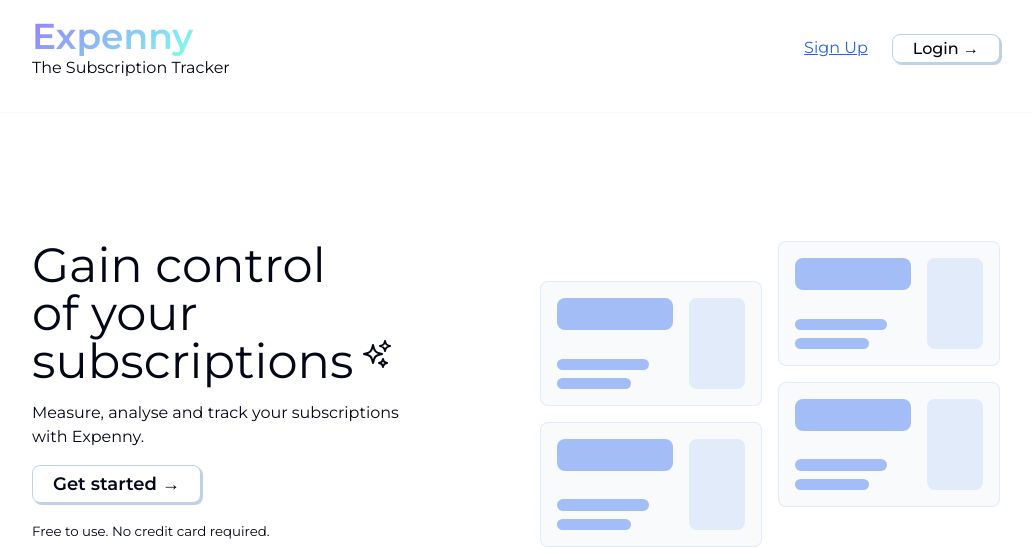
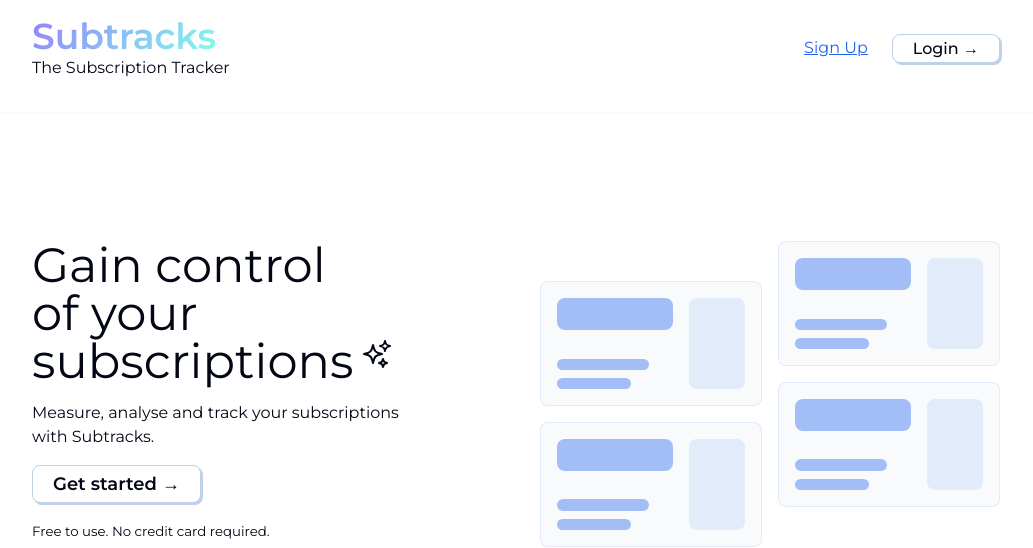
Before and after one commit to LabibaHaque29/Expenny, a Next.js app: page / in a window 1280 px wide. Shown: the top 548 px of the page, without its empty margins (124-1157 px from the left). Built offline with nearby package versions, Linux system fonts and the light colour scheme; no server answers.

Commit message:
changed Page title and name

```diff
--- a/app/layout.js
+++ b/app/layout.js
@@ -6,7 +6,7 @@
 import { AuthProvider } from "@/context/AuthContext";
 
 export const metadata = {
-  title: "Expenny · The Subscription Tracker",
+  title: "Subtracks · The Subscription Tracker",
   description: "Track all your subscription analytics!",
 };
 
@@ -15,7 +15,7 @@
     <header>
       <div>
         <Link href={'/'}>
-          <h1 className="text-gradient">Expenny</h1>
+          <h1 className="text-gradient">Subtracks</h1>
         </Link>
         <p>The Subscription Tracker</p>
       </div>
--- a/components/Hero.jsx
+++ b/components/Hero.jsx
@@ -9,7 +9,7 @@
                     Gain control<br />of your<br />subscriptions
                     <svg xmlns="http://www.w3.org/2000/svg" fill="none" viewBox="0 0 24 24" strokeWidth="1.5" stroke="#030615" className="size-6"><path strokeLinecap="round" strokeLinejoin="round" d="M9.813 15.904 9 18.75l-.813-2.846a4.5 4.5 0 0 0-3.09-3.09L2.25 12l2.846-.813a4.5 4.5 0 0 0 3.09-3.09L9 5.25l.813 2.846a4.5 4.5 0 0 0 3.09 3.09L15.75 12l-2.846.813a4.5 4.5 0 0 0-3.09 3.09ZM18.259 8.715 18 9.75l-.259-1.035a3.375 3.375 0 0 0-2.455-2.456L14.25 6l1.036-.259a3.375 3.375 0 0 0 2.455-2.456L18 2.25l.259 1.035a3.375 3.375 0 0 0 2.456 2.456L21.75 6l-1.035.259a3.375 3.375 0 0 0-2.456 2.456ZM16.894 20.567 16.5 21.75l-.394-1.183a2.25 2.25 0 0 0-1.423-1.423L13.5 18.75l1.183-.394a2.25 2.25 0 0 0 1.423-1.423l.394-1.183.394 1.183a2.25 2.25 0 0 0 1.423 1.423l1.183.394-1.183.394a2.25 2.25 0 0 0-1.423 1.423Z"></path></svg>
                 </p>
-                <p className="text-medium">Measure, analyse and track your subscriptions with Expenny.</p>
+                <p className="text-medium">Measure, analyse and track your subscriptions with Subtracks.</p>
                 <Link href={'/dashboard'}>
                     <button><h5>Get started &rarr;</h5></button>
                 </Link>
```
